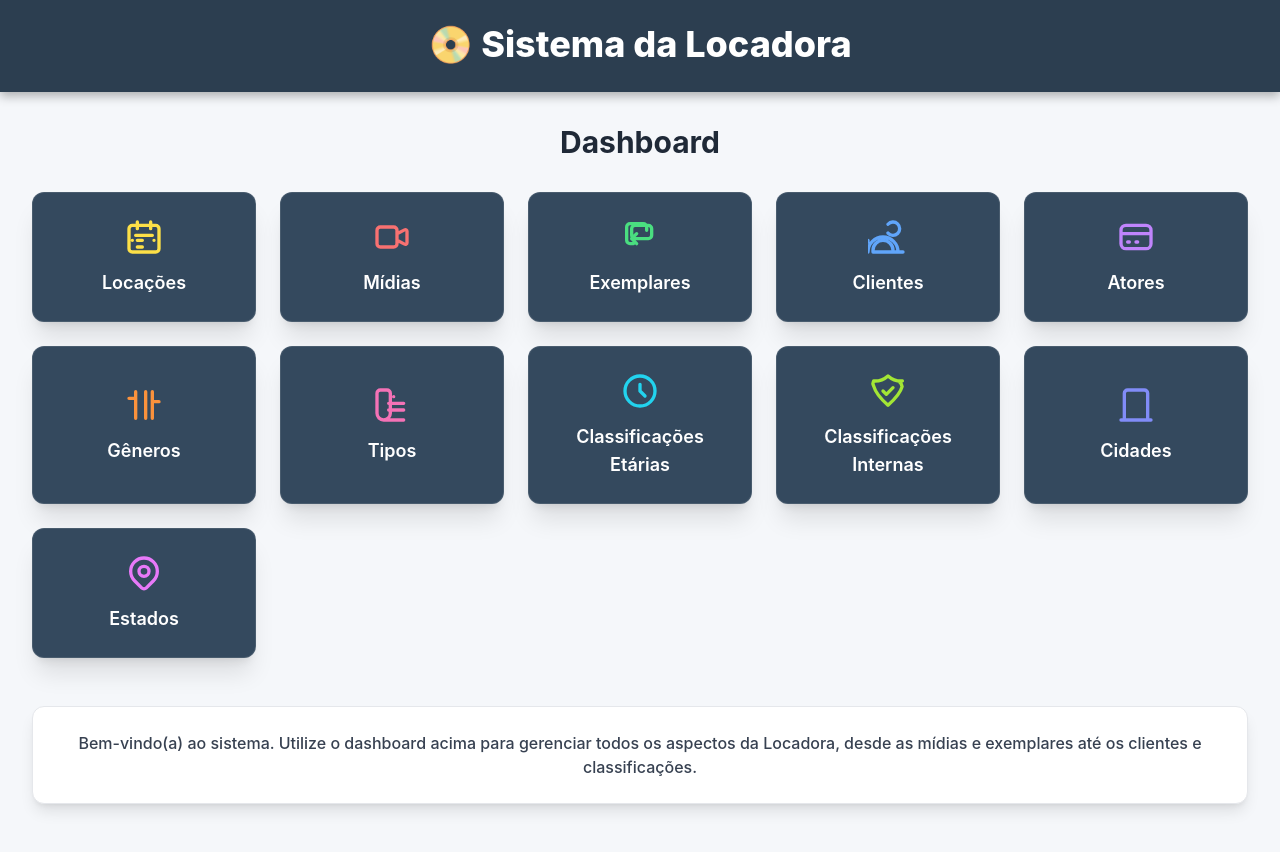
After one commit to solovee/projeto_web_locadora, a Django app: page / in a window 1280 px wide. The commit adds this page. Run offline with Django 4.2, Linux system fonts and the light colour scheme; parts of the project's set-up code (start-up, migrations or seed data) failed here and were passed over; some libraries are stand-ins or nearby versions.

Commit message:
salvando, em mvc ainda

```diff
--- /dev/null
+++ b/locadora/api/static/css/index.css
@@ -0,0 +1,51 @@
+/* Estilos customizados inspirados no tema dark/cinza-azulado */
+    :root {
+        --header-bg: #2c3e50;
+        --primary-card-bg: #34495e;
+        --accent-color: #f39c12; /* Um amarelo-laranja vibrante como destaque */
+        --light-bg: #f5f7fa;
+    }
+
+    /* Usando a fonte Inter para uma aparência limpa */
+    body {
+        font-family: "Inter", sans-serif;
+        background-color: var(--light-bg);
+        margin: 0;
+        padding: 0;
+    }
+
+    /* Estilizando o cabeçalho com o tema escuro principal */
+    .main-header {
+        background-color: var(--header-bg);
+        color: white;
+        padding: 1.5rem 0;
+        text-align: center;
+        box-shadow: 0 4px 10px rgba(0, 0, 0, 0.3);
+    }
+
+    /* Animação e estilo para os cartões de navegação */
+    .nav-card {
+        /* Transições suaves para animação */
+        transition: transform 0.3s cubic-bezier(0.25, 0.8, 0.25, 1), box-shadow 0.3s ease;
+        cursor: pointer;
+        border: 1px solid rgba(255, 255, 255, 0.1);
+        background-color: var(--primary-card-bg);
+        text-decoration: none; /* Garantir que o link não tenha sublinhado */
+        display: flex; /* Para garantir que o link ocupe todo o espaço do card */
+        align-items: center;
+        justify-content: center;
+    }
+
+    .nav-card:hover {
+        /* Efeito de levitar e sombreamento mais intenso com a cor de destaque */
+        transform: translateY(-5px) scale(1.03);
+        box-shadow: 0 12px 25px rgba(0, 0, 0, 0.4), 0 0 15px var(--accent-color);
+        background-color: #3b536b; /* Levemente mais claro no hover */
+    }
+
+    .nav-card-text {
+        transition: color 0.3s ease;
+    }
+    .nav-card:hover .nav-card-text {
+            color: var(--accent-color); /* Texto fica amarelo/laranja no hover */
+    }
--- a/locadora/api/templates/base.html
+++ b/locadora/api/templates/base.html
@@ -5,6 +5,9 @@
     <meta charset="UTF-8">
     <title>{% block title %}Locadora{% endblock %}</title>
     <link rel="stylesheet" href="{% static 'css/style.css' %}">
+
+
+
 </head>
 <body>
     <header>
@@ -27,5 +30,7 @@
     <div class="container">
         {% block content %}{% endblock %}
     </div>
+    <script src="{% static 'js/script.js' %}"></script>
+
 </body>
 </html>
--- /dev/null
+++ b/locadora/api/templates/index.html
@@ -0,0 +1,125 @@
+{% load static %}
+<!DOCTYPE html>
+<html lang="pt-br">
+<head>
+    <meta charset="UTF-8">
+    <meta name="viewport" content="width=device-width, initial-scale=1.0">
+    <title>Locadora - Dashboard</title>
+    <!-- Incluindo o Tailwind CSS para um design moderno e responsivo -->
+    <script src="https://cdn.tailwindcss.com"></script>
+    <link rel="stylesheet" href="{% static 'css/index.css' %}">
+
+</head>
+<body>
+    <header class="main-header">
+        <h1 class="text-4xl font-extrabold mb-1">
+            <span class="text-yellow-400">📀</span> Sistema da Locadora
+        </h1>
+        <!-- A navegação tradicional (nav) foi removida do header para focar no dashboard de cards abaixo. -->
+    </header>
+
+    <div class="container mx-auto px-4 md:px-8 pt-8 pb-12">
+        {% block content %}
+        <h2 class="text-3xl font-bold mb-8 text-gray-800 text-center">Dashboard</h2>
+
+        <!-- Grid para os Cartões de Navegação (Totalmente Responsivo) -->
+        <div class="grid grid-cols-2 sm:grid-cols-3 lg:grid-cols-4 xl:grid-cols-5 gap-6">
+
+            <!-- LOCAÇÕES -->
+            <a href="{% url 'locacoes' %}" class="nav-card text-white p-6 rounded-xl shadow-xl">
+                <div class="flex flex-col items-center">
+                    <svg class="w-10 h-10 mb-3 text-yellow-300" fill="none" stroke="currentColor" viewBox="0 0 24 24" xmlns="http://www.w3.org/2000/svg"><path stroke-linecap="round" stroke-linejoin="round" stroke-width="2" d="M8 7V3m8 4V3m-9 8h10M5 21h14a2 2 0 002-2V7a2 2 0 00-2-2H5a2 2 0 00-2 2v12a2 2 0 002 2zm3-7h3m-3 4h3m-6-4h.01M18 14h.01"></path></svg>
+                    <span class="text-lg font-semibold nav-card-text">Locações</span>
+                </div>
+            </a>
+
+            <!-- MÍDIAS -->
+            <a href="{% url 'midias' %}" class="nav-card text-white p-6 rounded-xl shadow-xl">
+                <div class="flex flex-col items-center">
+                    <svg class="w-10 h-10 mb-3 text-red-400" fill="none" stroke="currentColor" viewBox="0 0 24 24" xmlns="http://www.w3.org/2000/svg"><path stroke-linecap="round" stroke-linejoin="round" stroke-width="2" d="M15 10l4.553-2.276A1 1 0 0121 8.618v6.764a1 1 0 01-1.447.894L15 14M5 18h8a2 2 0 002-2V8a2 2 0 00-2-2H5a2 2 0 00-2 2v8a2 2 0 002 2z"></path></svg>
+                    <span class="text-lg font-semibold nav-card-text">Mídias</span>
+                </div>
+            </a>
+
+            <!-- EXEMPLARES -->
+            <a href="{% url 'exemplares' %}" class="nav-card text-white p-6 rounded-xl shadow-xl">
+                <div class="flex flex-col items-center">
+                    <svg class="w-10 h-10 mb-3 text-green-400" fill="none" stroke="currentColor" viewBox="0 0 24 24" xmlns="http://www.w3.org/2000/svg"><path stroke-linecap="round" stroke-linejoin="round" stroke-width="2" d="M8 16H6a2 2 0 01-2-2V6a2 2 0 012-2h8a2 2 0 012 2v2m-6 2l-3 3m0 0l3 3m-3-3h10a2 2 0 002-2v-4a2 2 0 00-2-2H9a2 2 0 00-2 2v4a2 2 0 002 2z"></path></svg>
+                    <span class="text-lg font-semibold nav-card-text">Exemplares</span>
+                </div>
+            </a>
+
+            <!-- CLIENTES -->
+            <a href="{% url 'clientes' %}" class="nav-card text-white p-6 rounded-xl shadow-xl">
+                <div class="flex flex-col items-center">
+                    <svg class="w-10 h-10 mb-3 text-blue-400" fill="none" stroke="currentColor" viewBox="0 0 24 24" xmlns="http://www.w3.org/2000/svg"><path stroke-linecap="round" stroke-linejoin="round" stroke-width="2" d="M12 4.354a4 4 0 110 5.292M15 21H3v-1a6 6 0 0112 0v1zm0 0h6m-3 0a9 9 0 00-9-9 9 9 0 00-9 9m-1-5v-1m1-1v1"></path></svg>
+                    <span class="text-lg font-semibold nav-card-text">Clientes</span>
+                </div>
+            </a>
+
+            <!-- ATORES -->
+            <a href="{% url 'atores' %}" class="nav-card text-white p-6 rounded-xl shadow-xl">
+                <div class="flex flex-col items-center">
+                    <svg class="w-10 h-10 mb-3 text-purple-400" fill="none" stroke="currentColor" viewBox="0 0 24 24" xmlns="http://www.w3.org/2000/svg"><path stroke-linecap="round" stroke-linejoin="round" stroke-width="2" d="M3 10h18M7 15h1m4 0h1m-7 4h12a3 3 0 003-3V8a3 3 0 00-3-3H6a3 3 0 00-3 3v8a3 3 0 003 3z"></path></svg>
+                    <span class="text-lg font-semibold nav-card-text">Atores</span>
+                </div>
+            </a>
+
+            <!-- GÊNEROS -->
+            <a href="{% url 'generos' %}" class="nav-card text-white p-6 rounded-xl shadow-xl">
+                <div class="flex flex-col items-center">
+                    <svg class="w-10 h-10 mb-3 text-orange-400" fill="none" stroke="currentColor" viewBox="0 0 24 24" xmlns="http://www.w3.org/2000/svg"><path stroke-linecap="round" stroke-linejoin="round" stroke-width="2" d="M7 4v16M17 4v16M3 8h4m6-4v16m4-10h4m-4 0h4m-4 0h4m-4 0h4"></path></svg>
+                    <span class="text-lg font-semibold nav-card-text">Gêneros</span>
+                </div>
+            </a>
+
+            <!-- TIPOS -->
+            <a href="{% url 'tipos' %}" class="nav-card text-white p-6 rounded-xl shadow-xl">
+                <div class="flex flex-col items-center">
+                    <svg class="w-10 h-10 mb-3 text-pink-400" fill="none" stroke="currentColor" viewBox="0 0 24 24" xmlns="http://www.w3.org/2000/svg"><path stroke-linecap="round" stroke-linejoin="round" stroke-width="2" d="M7 21a4 4 0 01-4-4V5a2 2 0 012-2h4a2 2 0 012 2v12a4 4 0 01-4 4zm0 0h12m-9-6h9m-9-4h9m-6-4h.01"></path></svg>
+                    <span class="text-lg font-semibold nav-card-text">Tipos</span>
+                </div>
+            </a>
+
+            <!-- CLASSIFICAÇÕES ETÁRIAS -->
+            <a href="{% url 'classificacoes_etarias' %}" class="nav-card text-white p-6 rounded-xl shadow-xl">
+                <div class="flex flex-col items-center text-center">
+                    <svg class="w-10 h-10 mb-3 text-cyan-400" fill="none" stroke="currentColor" viewBox="0 0 24 24" xmlns="http://www.w3.org/2000/svg"><path stroke-linecap="round" stroke-linejoin="round" stroke-width="2" d="M12 8v4l3 3m6-3a9 9 0 11-18 0 9 9 0 0118 0z"></path></svg>
+                    <span class="text-lg font-semibold nav-card-text">Classificações Etárias</span>
+                </div>
+            </a>
+
+            <!-- CLASSIFICAÇÕES INTERNAS -->
+            <a href="{% url 'classificacoes_internas' %}" class="nav-card text-white p-6 rounded-xl shadow-xl">
+                <div class="flex flex-col items-center text-center">
+                    <svg class="w-10 h-10 mb-3 text-lime-400" fill="none" stroke="currentColor" viewBox="0 0 24 24" xmlns="http://www.w3.org/2000/svg"><path stroke-linecap="round" stroke-linejoin="round" stroke-width="2" d="M9 12l2 2 4-4m5.618-4.016A11.955 11.955 0 0112 2.944a11.955 11.955 0 01-8.618 3.04A12.01 12.01 0 002.92 7.643 13.96 13.96 0 003.54 9.385C4.264 12.08 6.476 15.65 12 20.57c5.524-4.92 7.736-8.49 8.46-11.185a13.96 13.96 0 00-.62-1.742 12.01 12.01 0 00-1.077-1.123z"></path></svg>
+                    <span class="text-lg font-semibold nav-card-text">Classificações Internas</span>
+                </div>
+            </a>
+
+            <!-- CIDADES -->
+            <a href="{% url 'cidades' %}" class="nav-card text-white p-6 rounded-xl shadow-xl">
+                <div class="flex flex-col items-center">
+                    <svg class="w-10 h-10 mb-3 text-indigo-400" fill="none" stroke="currentColor" viewBox="0 0 24 24" xmlns="http://www.w3.org/2000/svg"><path stroke-linecap="round" stroke-linejoin="round" stroke-width="2" d="M19 21V5a2 2 0 00-2-2H7a2 2 0 00-2 2v16m14 0h2m-2 0h-5m-7 0H3m4 0h7"></path></svg>
+                    <span class="text-lg font-semibold nav-card-text">Cidades</span>
+                </div>
+            </a>
+
+            <!-- ESTADOS -->
+            <a href="{% url 'estados' %}" class="nav-card text-white p-6 rounded-xl shadow-xl">
+                <div class="flex flex-col items-center">
+                    <svg class="w-10 h-10 mb-3 text-fuchsia-400" fill="none" stroke="currentColor" viewBox="0 0 24 24" xmlns="http://www.w3.org/2000/svg"><path stroke-linecap="round" stroke-linejoin="round" stroke-width="2" d="M17.657 16.657L13.414 20.9a1.998 1.998 0 01-2.828 0l-4.243-4.243a8 8 0 1111.314 0z"></path><path stroke-linecap="round" stroke-linejoin="round" stroke-width="2" d="M15 11a3 3 0 11-6 0 3 3 0 016 0z"></path></svg>
+                    <span class="text-lg font-semibold nav-card-text">Estados</span>
+                </div>
+            </a>
+
+        </div>
+
+        <div class="mt-12 p-6 bg-white border border-gray-200 rounded-xl shadow-lg text-gray-700 text-center">
+            <p class="font-medium">Bem-vindo(a) ao sistema. Utilize o dashboard acima para gerenciar todos os aspectos da Locadora, desde as mídias e exemplares até os clientes e classificações.</p>
+        </div>
+
+        {% endblock %}
+    </div>
+</body>
+</html>
--- a/locadora/api/templates/locacao.html
+++ b/locadora/api/templates/locacao.html
@@ -1,9 +1,9 @@
 {% extends 'base.html' %}
-{% block title %}Atores{% endblock %}
+{% block title %}Locações{% endblock %}
 {% block content %}
-<h2>Lista de Atores</h2>
+<h2>Lista de Locações</h2>
 
-<button class="add">Adicionar Ator</button>
+<button class="add">Adicionar Locação</button>
 <br><br>
 
 <table>
--- a/locadora/api/urls.py
+++ b/locadora/api/urls.py
@@ -19,6 +19,7 @@ from django.contrib import admin
 from django.urls import path
 
 urlpatterns = [
+    path('', views.home, name='home'),
     path('atores/', views.ator_list, name='atores'),
     path('cidades/', views.cidade_list, name='cidades'),
     path('clientes/', views.cliente_list, name='clientes'),
--- a/locadora/api/views.py
+++ b/locadora/api/views.py
@@ -54,3 +54,6 @@ def tipo_list(request):
 def midia_list(request):
     midias = Midia.objects.all()
     return render(request, 'midia.html', {'midias': midias})
+
+def home(request):
+    return render(request, 'index.html')
```
Also changed, not shown: locadora/api/static/js/script.js (added, +13 -0 lines).
